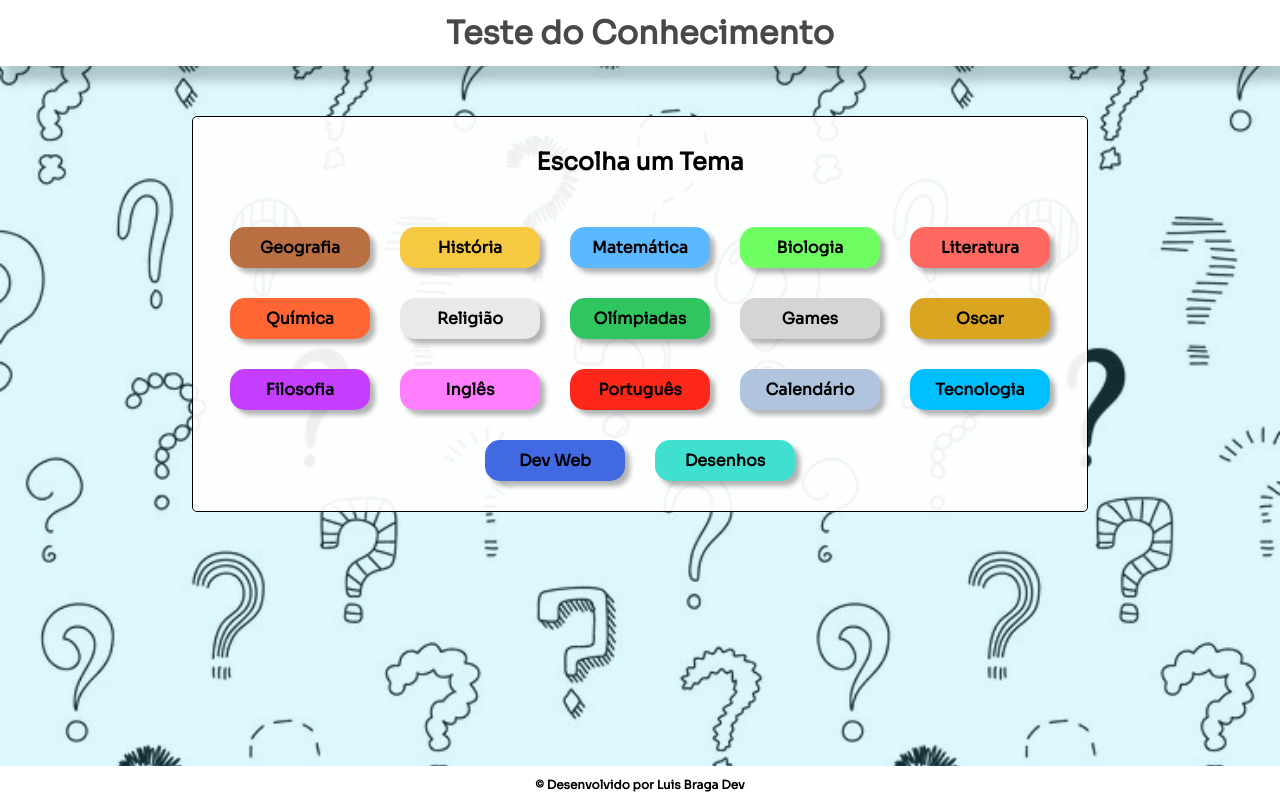
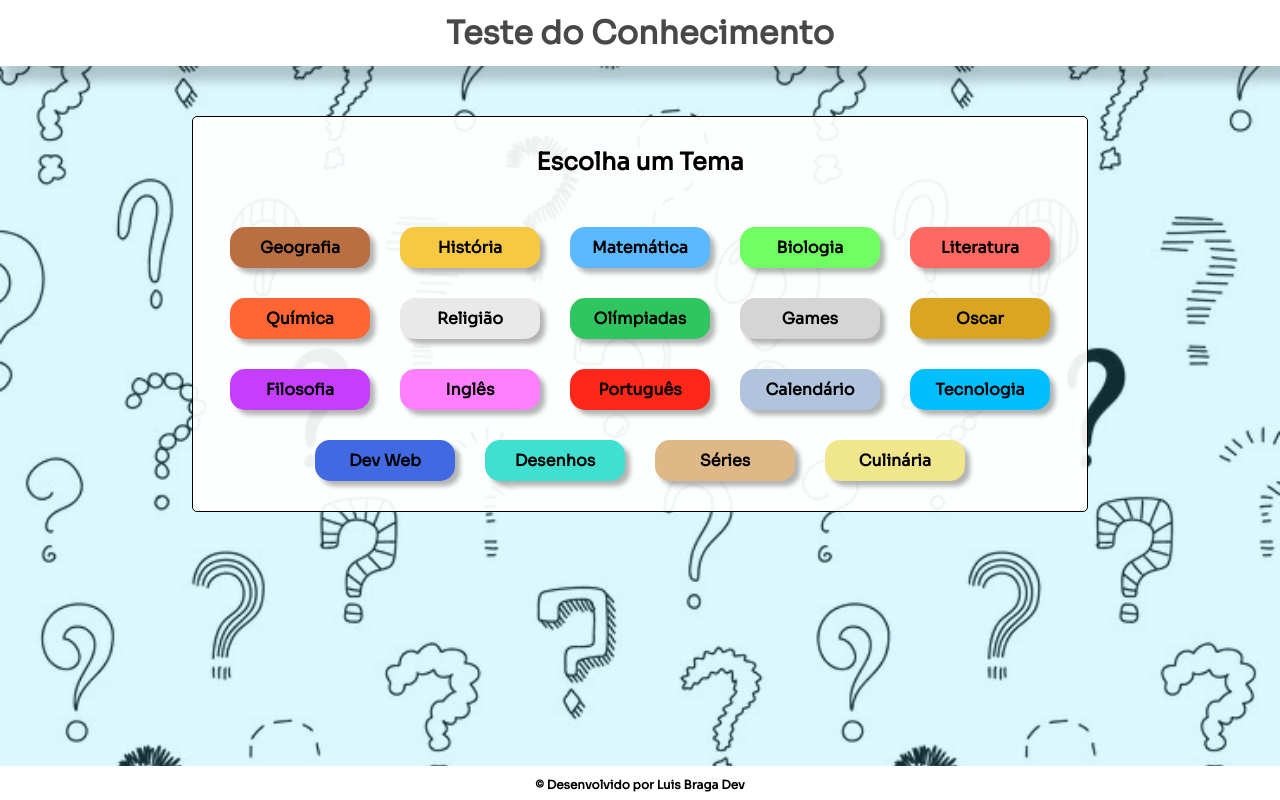
Before and after one commit to LuisBraga31/quizAppV2, a React (Vite) app: page / in a window 1280 px wide. Built offline with nearby package versions, Linux system fonts and the light colour scheme.

Commit message:
Adicionando perguntas com tema: series e culinaria

```diff
--- a/src/data/coresTemas.js
+++ b/src/data/coresTemas.js
@@ -22,7 +22,7 @@ export const coresTema = {
     'Música' : '#7B68EE',
     'Folclore' : '#98FB98',
     'Super Heróis' : '#DC143C',
-    'Mitologia Grega': '#F5F5F5',
+    'Mitologia Grega': '#a1e6ff',
     'Astronomia': '#778899',
     'Futebol': '#7FFF00',
     'Basquete': '#FF8C00',
--- a/src/data/questions.js
+++ b/src/data/questions.js
@@ -1734,10 +1734,210 @@ export default [
     },
 
     // Séries
+    {
+      tag: "Séries",
+      question: "Quem é o protagonista de 'Breaking Bad' ?",
+      answers: [
+        { option: "Jesse Pinkman", correct: false },
+        { option: "Walter White", correct: true },
+        { option: "Saul Goodman", correct: false },
+        { option: "Hank Schrader", correct: false }
+      ]
+    },
+    {
+      tag: "Séries",
+      question: "Qual é o nome da série de televisão baseada nos livros de George R. R. Martin?",
+      answers: [
+        { option: "The Witcher", correct: false },
+        { option: "Outlander", correct: false },
+        { option: "Game of Thrones", correct: true },
+        { option: "The Crown", correct: false }
+      ]
+    },
+    {
+      tag: "Séries",
+      question: "Qual é o nome do capitão da polícia na série Brooklyn 99?",
+      answers: [
+        { option: "Raymond Holt", correct: true },
+        { option: "Jake Peralta", correct: false },
+        { option: "Terry Jeffords", correct: false },
+        { option: "Charles Boyle", correct: false }
+      ]
+    },
+    {
+      tag: "Séries",
+      question: "Qual é o nome do líder do grupo de sobreviventes em 'The Walking Dead'?",
+      answers: [
+        { option: "Daryl Dixon", correct: false },
+        { option: "Negan", correct: false },
+        { option: "Michonne", correct: false },
+        { option: "Rick Grimes", correct: true },
+      ]
+    },
+    {
+      tag: "Séries",
+      question: "Quem é o pai dos irmãos protagonistas de 'Supernatural' ?",
+      answers: [
+        { option: "John Winchester", correct: true },
+        { option: "Dean Winchester", correct: false },
+        { option: "Sam Winchester", correct: false },
+        { option: "Derick Winchester", correct: false }
+      ]
+    },
+    {
+      tag: "Séries",
+      question: "Qual é o nome da cidade onde ocorrem eventos estranhos em 'Stranger Things'?",
+      answers: [
+        { option: "Springfield", correct: false },
+        { option: "Hawkins", correct: true },
+        { option: "Riverdale", correct: false },
+        { option: "Sunnydale", correct: false }
+      ]
+    },
+    {
+      tag: "Séries",
+      question: "Na série 'La Casa de Papel', quantos assaltantes invadem a casa da moeda?",
+      answers: [
+        { option: "10", correct: false },
+        { option: "9", correct: false },
+        { option: "12", correct: false },
+        { option: "8", correct: true },
+      ]
+    },
+    {
+      tag: "Séries",
+      question: "Qual dessas formas não aparece no jogo colmeia de açúcar em 'Round 6'?",
+      answers: [
+        { option: "Triângulo", correct: false },
+        { option: "Quadrado", correct: true },
+        { option: "Guarda-Chuva", correct: false },
+        { option: "Estrela", correct: false }
+      ]
+    },
+    {
+      tag: "Séries",
+      question: "Qual é o nome do animal de estimação de Ross em 'Friends'?",
+      answers: [
+        { option: "Marcel", correct: true },
+        { option: "Gunter", correct: false },
+        { option: "Smelly Cat", correct: false },
+        { option: "Phoebe", correct: false }
+      ]
+    },
+    {
+      tag: "Séries",
+      question: "Qual é o nome do vendedor que é conhecido por suas histórias inapropriadas em 'The Office'?",
+      answers: [
+        { option: "Michael Scott", correct: false },
+        { option: "Jim Halpert", correct: false },
+        { option: "Dwight Schrute", correct: false },
+        { option: "Todd Packer", correct: true }
+      ]
+    },
 
     // Animes
 
     // Culinária
+    {
+      tag: "Culinária",
+      question: "Qual é o ingrediente principal da tradicional sobremesa francesa 'Crème Brûlée'?",
+      answers: [
+        { option: "Leite", correct: false },
+        { option: "Açúcar", correct: false },
+        { option: "Ovos", correct: false },
+        { option: "Creme de leite", correct: true }
+      ]
+    },
+    {
+      tag: "Culinária",
+      question: "Qual é o nome do prato japonês composto por arroz coberto por fatias de peixe cru?",
+      answers: [
+        { option: "Tempurá", correct: false },
+        { option: "Sashimi", correct: true },
+        { option: "Yakissoba", correct: false },
+        { option: "Gyoza", correct: false }
+      ]
+    },
+    {
+      tag: "Culinária",
+      question: "Qual é o prato nacional da Itália, feito com macarrão, molho de tomate e queijo parmesão?",
+      answers: [
+        { option: "Risoto", correct: false },
+        { option: "Pizza", correct: false },
+        { option: "Lasanha", correct: false },
+        { option: "Espaguete à Bolonhesa", correct: true }
+      ]
+    },
+    {
+      tag: "Culinária",
+      question: "Qual é o nome do prato mexicano, composto por uma tortilla dobrada com recheio de carne, queijo e outros ingredientes?",
+      answers: [
+        { option: "Burrito", correct: true },
+        { option: "Enchilada", correct: false },
+        { option: "Taco", correct: false },
+        { option: "Quesadilla", correct: false }
+      ]
+    },
+    {
+      tag: "Culinária",
+      question: "Qual é o nome do doce típico brasileiro feito de coco ralado, leite condensado e açúcar?",
+      answers: [
+        { option: "Brigadeiro", correct: false },
+        { option: "Cajuzinho", correct: false },
+        { option: "Beijinho", correct: true },
+        { option: "Quindim", correct: false },
+      ]
+    },
+    {
+      tag: "Culinária",
+      question: "Qual é o ingrediente principal da tradicional sopa francesa 'Bisque'?",
+      answers: [
+        { option: "Frango", correct: false },
+        { option: "Carne de Porco", correct: false },
+        { option: "Lagosta", correct: true },
+        { option: "Cogumelos", correct: false }
+      ]
+    },
+    {
+      tag: "Culinária",
+      question: "Qual é o ingrediente principal do prato brasileiro 'Bobó de Camarão'?",
+      answers: [
+        { option: "Carne de Porco", correct: false },
+        { option: "Frango", correct: false },
+        { option: "Camarão", correct: true },
+        { option: "Peixe", correct: false }
+      ]
+    },
+    {
+      tag: "Culinária",
+      question: "Qual é o corte de carne bovina mais utilizado para fazer um churrasco no Brasil?",
+      answers: [
+        { option: "Alcatra", correct: false },
+        { option: "Picanha", correct: true },
+        { option: "Coxão Mole", correct: false },
+        { option: "Contrafilé", correct: false }
+      ]
+    },
+    {
+      tag: "Culinária",
+      question: "Qual é o nome do bolo tradicional brasileiro feito com massa de mandioca ralada e coco?",
+      answers: [
+        { option: "Bolo de Fubá", correct: false },
+        { option: "Bolo de Milho", correct: false },
+        { option: "Bolo de Mandioca", correct: true },
+        { option: "Bolo de Cenoura", correct: false }
+      ]
+    },
+    {
+      tag: "Culinária",
+      question: "Qual é o nome da verdura de folhas verdes escuras, geralmente utilizada em saladas, refogados e sucos?",
+      answers: [
+        { option: "Alface", correct: false },
+        { option: "Alface Roxo", correct: false },
+        { option: "Espinafre", correct: false },
+        { option: "Rúcula", correct: true },
+      ]
+    },
 
     // Música
 
@@ -1753,6 +1953,10 @@ export default [
 
     // Basquete
 
+    // Pokémon
+
+    // Harry Potter
+
 
 
 
```
